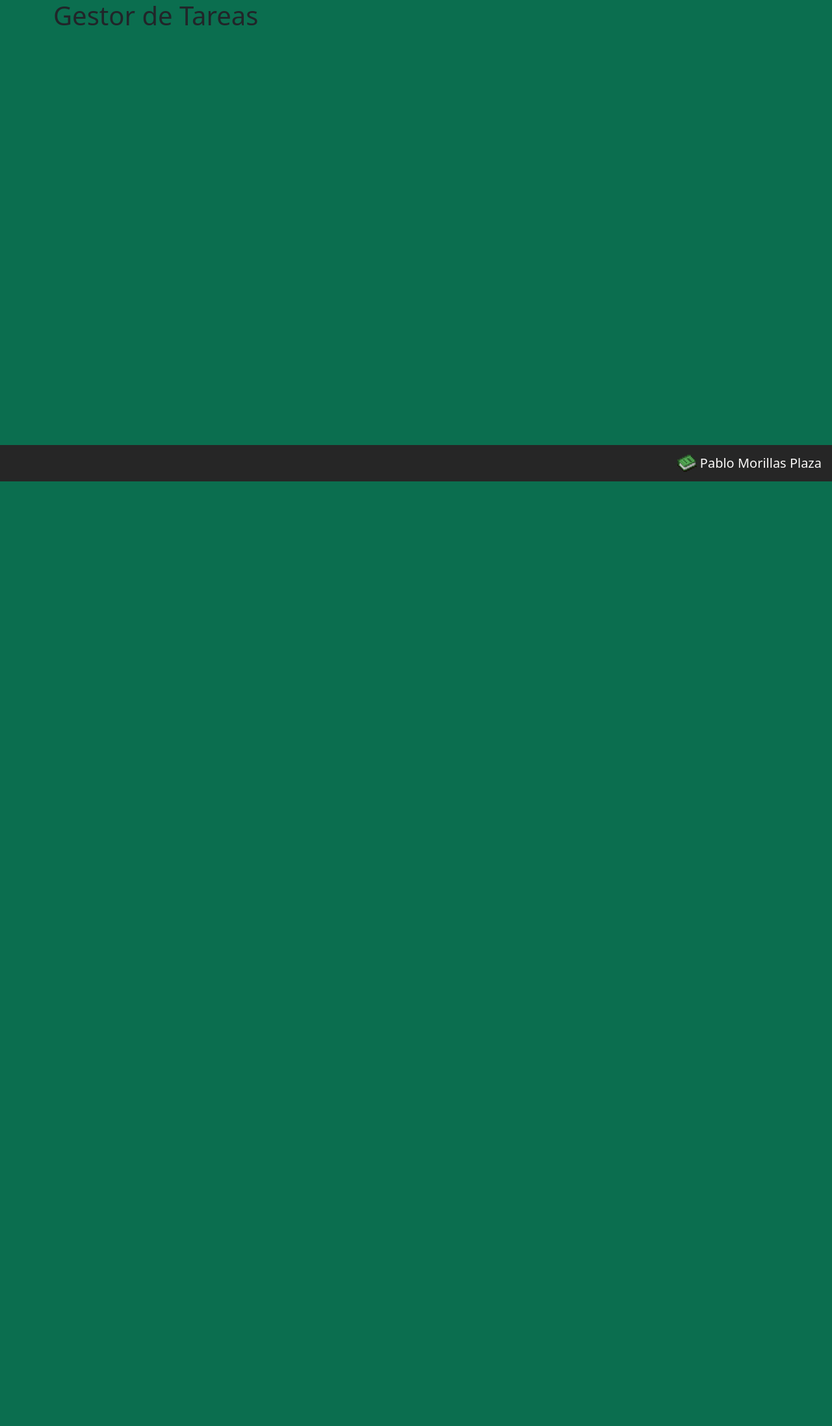
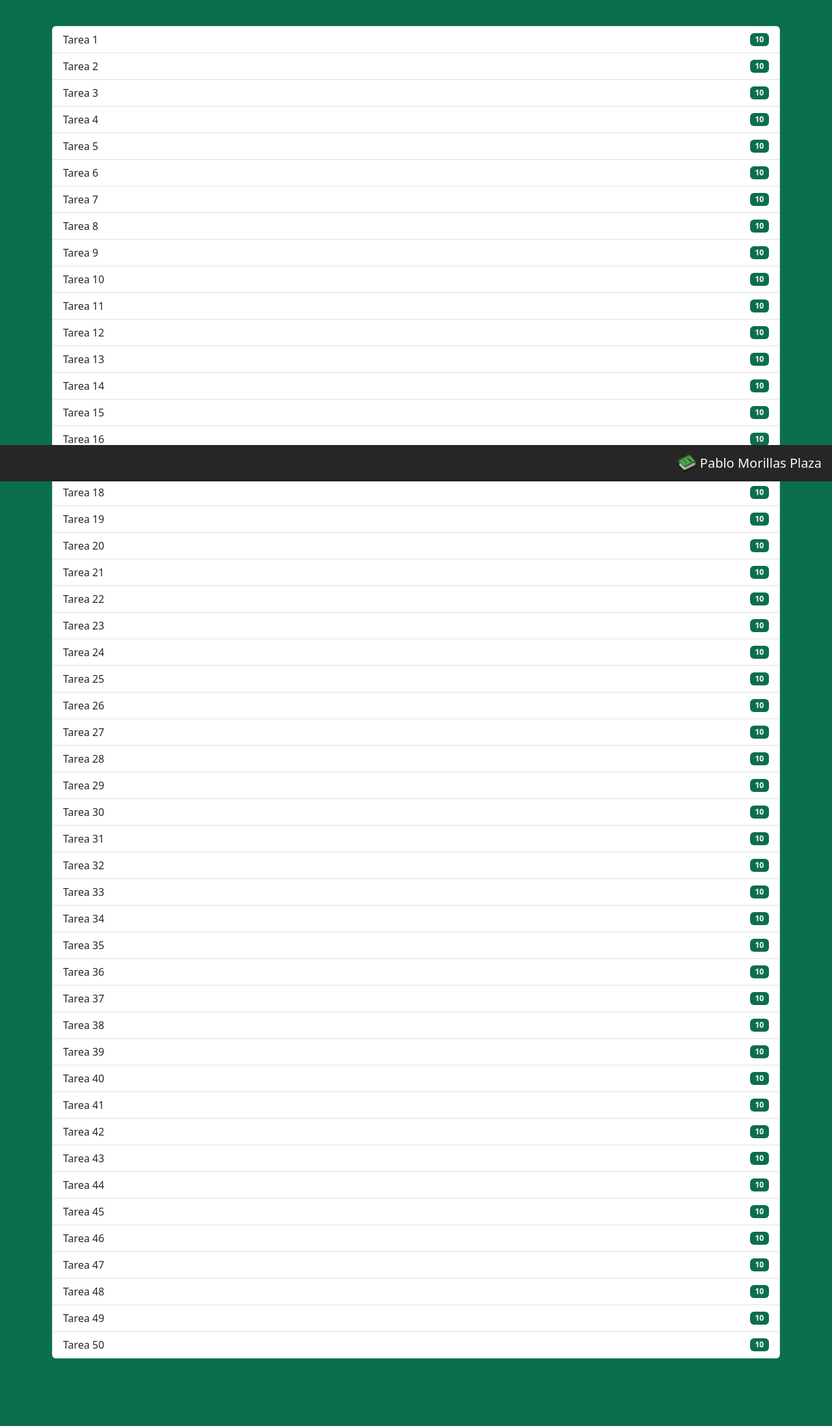
Before and after one commit to pablomorillas02/Gestor-Tareas, a Flask app: page / in a window 1280 px wide. Shown: the part 59-2254 px from the top of the page at 65% size. Before the commit the page ends 800 px from the top, so only its background shows below. Run offline with Flask 3, Linux system fonts and the light colour scheme.

Commit message:
Generación de tareas
Creadas tarjetas para las tareas y generación de estas

```diff
--- a/app/routes.py
+++ b/app/routes.py
@@ -3,4 +3,5 @@ from flask import render_template
 
 @app.route('/')
 def index():
-    return render_template('index.html')
+    x = 50
+    return render_template('index.html', x=x)
--- a/app/static/css/main.css
+++ b/app/static/css/main.css
@@ -7,6 +7,22 @@
  * 08A045 (Pigment green)
  * 6BBF59 (Mantis)
  */
+
+.list-group{
+    padding-left: 5rem !important;
+    padding-right: 5rem;
+    padding-top: 2.5rem;
+    padding-bottom: 6.5rem;
+}
+
+.list-group-item{
+    color: #262626 !important;
+}
+
+.badge{
+    color: #FCFAF9 !important;
+    background-color: #0B6E4F;
+}
 
 .navbar{
     background-color: #262626;
--- a/app/templates/base.html
+++ b/app/templates/base.html
@@ -11,9 +11,7 @@
 <body>
     {% block navbar %} {% endblock %}
 
-    <div class="container">
-        {% block content %} {% endblock %}
-    </div>
+    {% block content %} {% endblock %}
 
     {% block footer%} {% endblock%}
 
--- a/app/templates/index.html
+++ b/app/templates/index.html
@@ -5,7 +5,14 @@
 {% endblock %}
 
 {% block content %}
-    <h1>Gestor de Tareas</h1>
+    <ul class="list-group">
+        {% for i in range(x) %}
+            <li class="list-group-item d-flex justify-content-between align-items-center">
+            Tarea {% print(i + 1) %}
+            <span class="badge badge-primary badge-pill">10</span>
+            </li>
+        {% endfor %}
+    </ul>
     <!-- Contenido de tu página de inicio -->
 {% endblock %}
 
```
